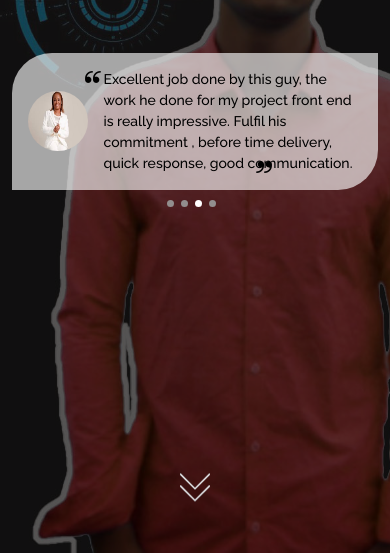
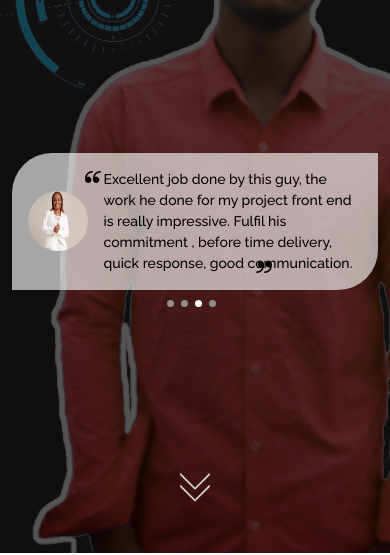
Before and after one commit to nhnadim1/nadim, a plain HTML site: page index.html in a window 390 px wide. Shown: the part 291-846 px from the top of the page. Drawn offline with nearby package versions, Linux system fonts and the light colour scheme.

Commit message:
Update style.css

```diff
--- a/css/style.css
+++ b/css/style.css
@@ -455,6 +455,7 @@ form {
 	.review {
 		width: 100%;
 		margin-left: 0px;
+		margin-top:100px
 	}
 	.achievs h5 {
 		font-size:14px !important;
```
